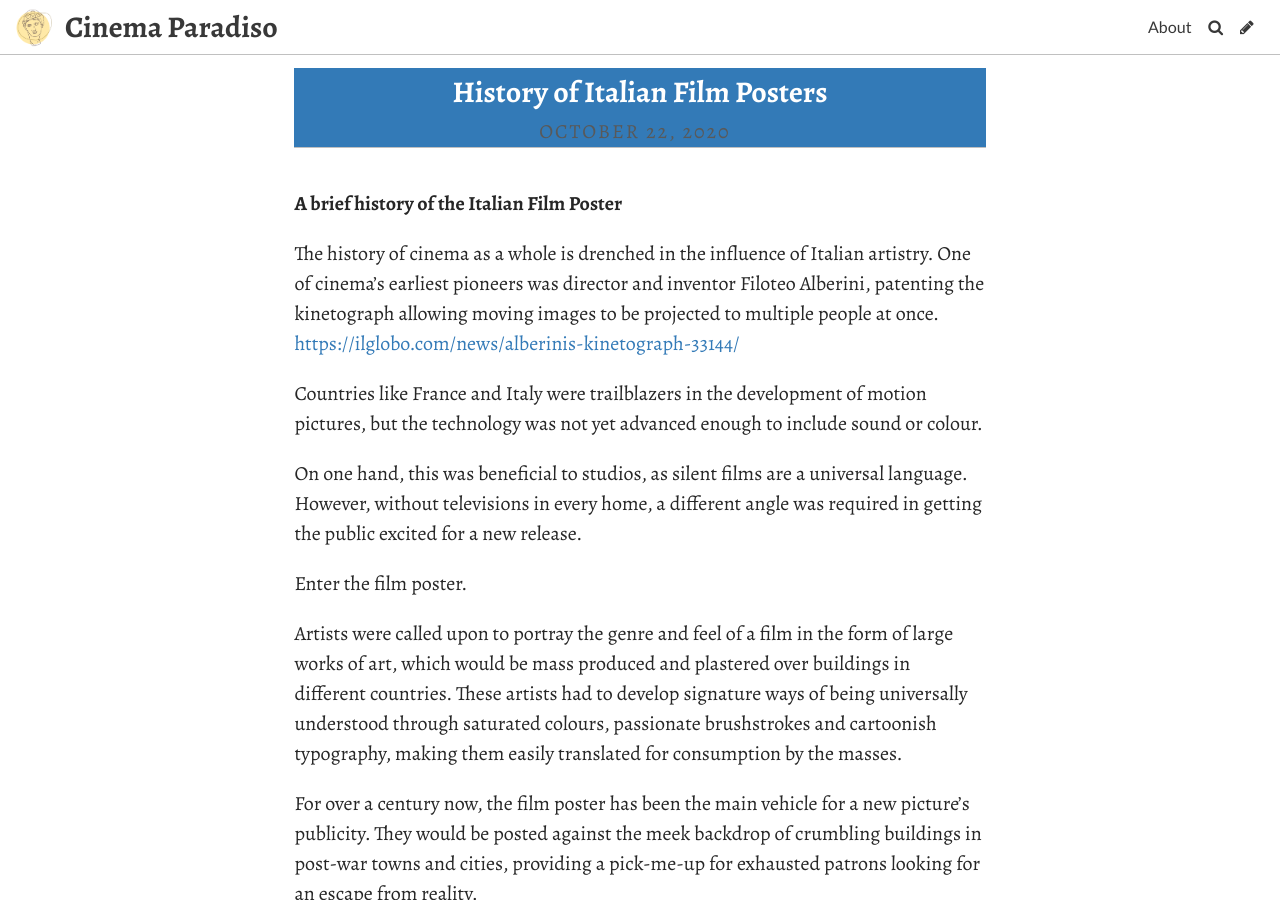
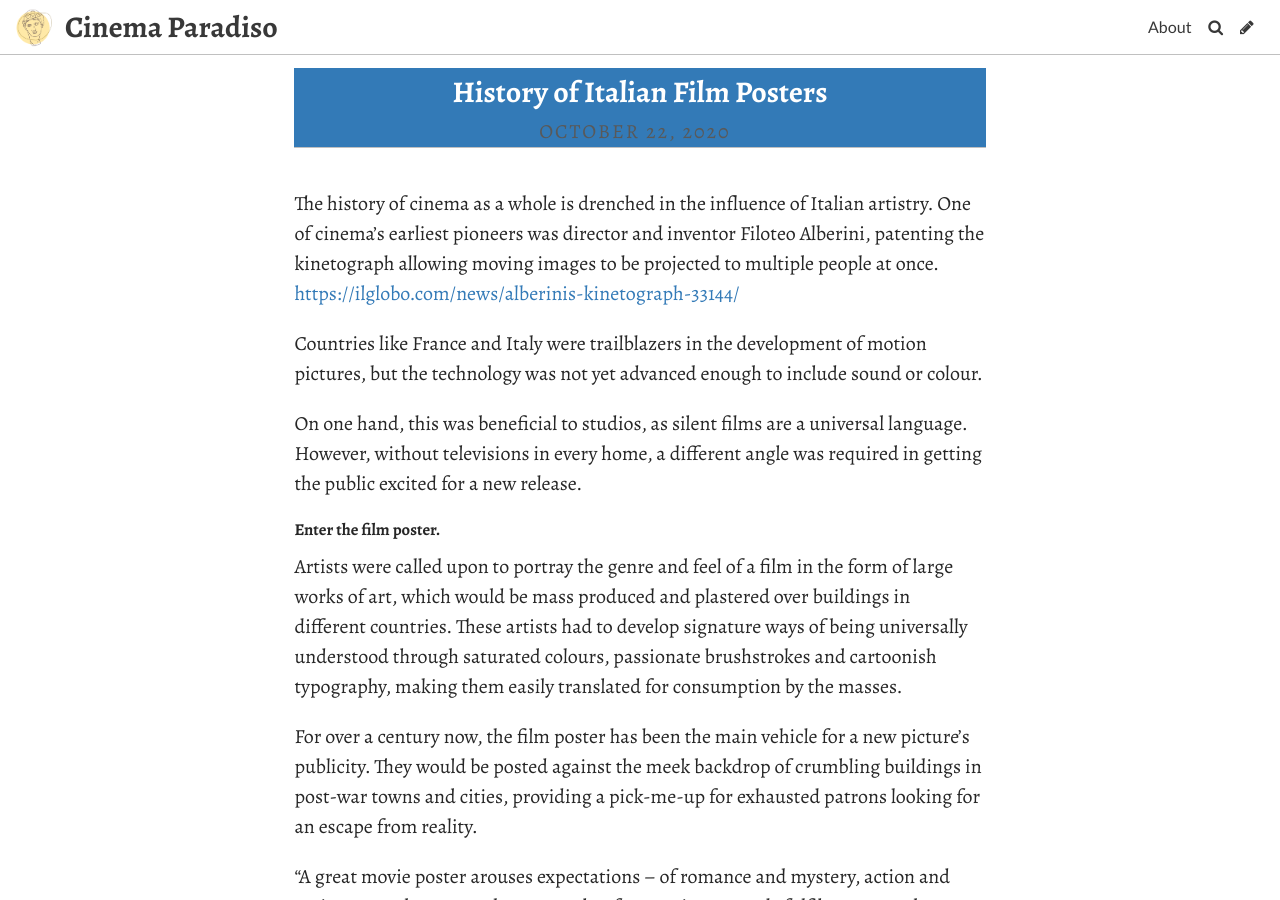
Before and after one commit to caraloi/cinemaparadiso, a Jekyll site: the page built from _posts/2020-11-05-history-of-italian-film-posters.md, in a window 1280 px wide and 900 px high. Built offline with Jekyll 4.4.1, drawn with Linux system fonts in a browser that asks for light colours; some web fonts are replaced.

Commit message:
Update Post “2020-11-05-history-of-italian-film-posters”

```diff
--- a/_posts/2020-11-05-history-of-italian-film-posters.md
+++ b/_posts/2020-11-05-history-of-italian-film-posters.md
@@ -4,17 +4,13 @@ title: History of Italian Film Posters
 date: 2020-10-22T15:30:38.555Z
 comments: true
 ---
-
-
-**A brief history of the Italian Film Poster**
-
 The history of cinema as a whole is drenched in the influence of Italian artistry. One of cinema’s earliest pioneers was director and inventor Filoteo Alberini, patenting the kinetograph allowing moving images to be projected to multiple people at once. <https://ilglobo.com/news/alberinis-kinetograph-33144/>
 
 Countries like France and Italy were trailblazers in the development of motion pictures, but the technology was not yet advanced enough to include sound or colour.
 
 On one hand, this was beneficial to studios, as silent films are a universal language. However, without televisions in every home, a different angle was required in getting the public excited for a new release.
 
-Enter the film poster.
+##### Enter the film poster.
 
 Artists were called upon to portray the genre and feel of a film in the form of large works of art, which would be mass produced and plastered over buildings in different countries. These artists had to develop signature ways of being universally understood through saturated colours, passionate brushstrokes and cartoonish typography, making them easily translated for consumption by the masses.
 
```
